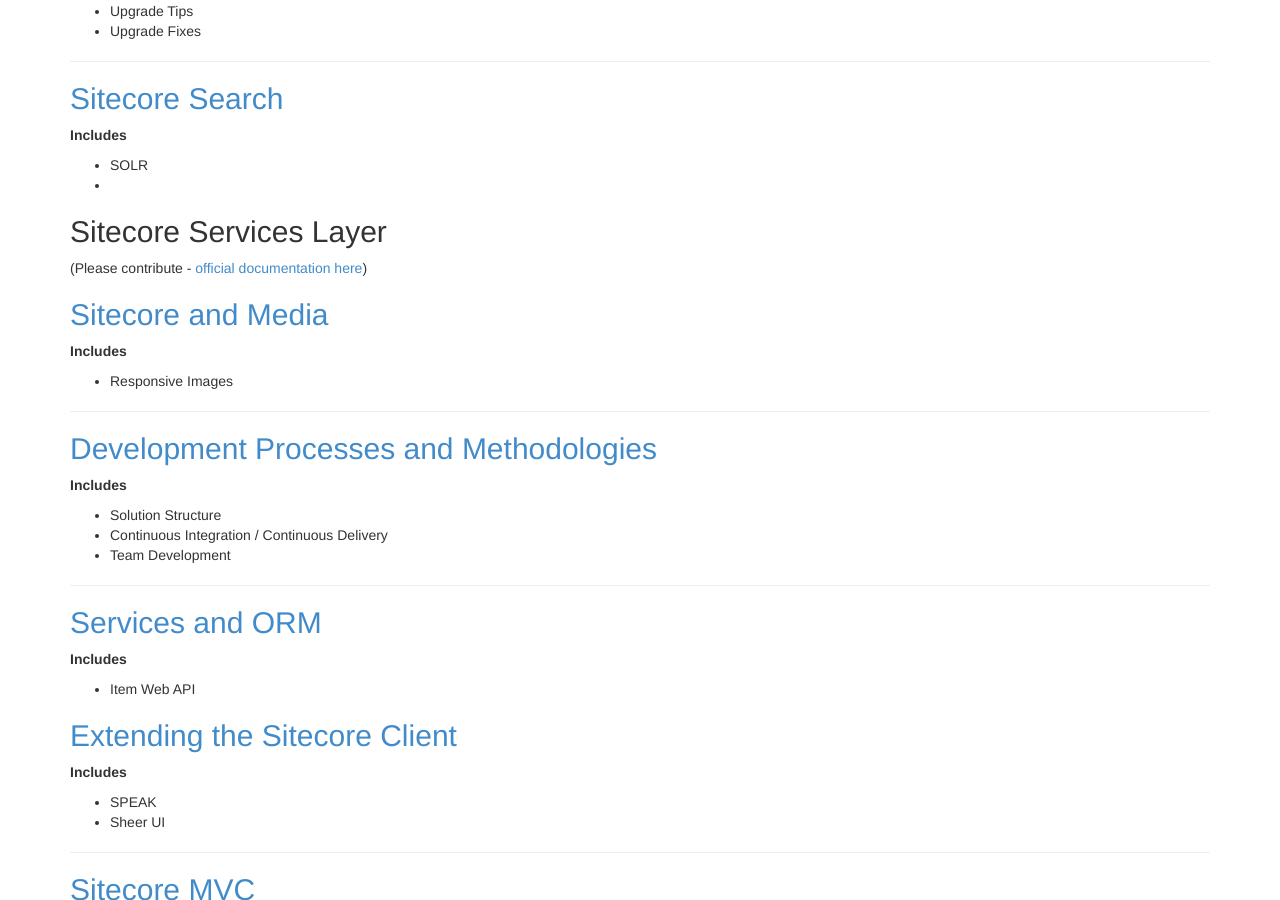
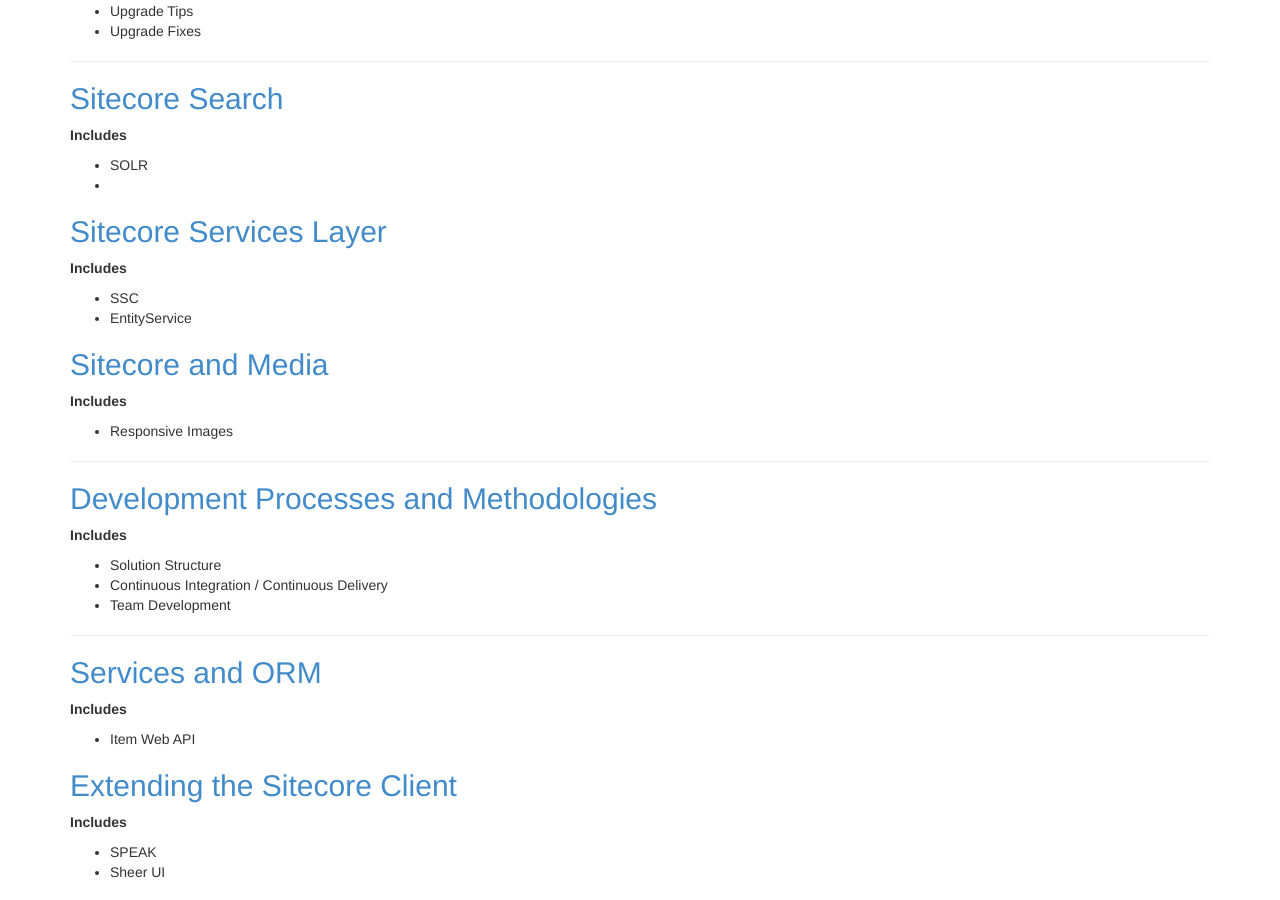
Before and after one commit to Sitecore-Community/docs, a Jekyll site: the page built from index.md, in a window 1280 px wide and 900 px high, scrolled down 1478 px. Built offline with Jekyll 4.4.1, drawn with Linux system fonts in a browser that asks for light colours; nearby versions of some CDN libraries; the list of posts is cut into pages by our own code.

Commit message:
Addition of Sitecore Services Layer section

```diff
--- a/index.md
+++ b/index.md
@@ -71,9 +71,13 @@
 * SOLR
 *
 
-## Sitecore Services Layer
+## [Sitecore Services Layer](/docs/documentation/Sitecore Services Layer/index.html)
 
-(Please contribute - [official documentation here](http://sdn.sitecore.net/SDN5/Reference/Sitecore%207/Developers%20Guide%20to%20Sitecore%20Services%20Client.aspx))
+**Includes**
+
+* SSC
+* EntityService
+
 
 ## [Sitecore and Media](/docs/documentation/Sitecore and Media/index.html)
 
```
Also changed, not shown: documentation/Services and ORMs/index.md (+0 -3 lines), documentation/Sitecore Services Layer/index.md (added, +13 -0 lines).
